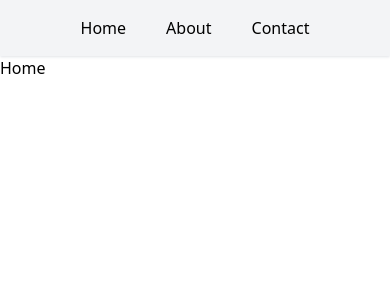
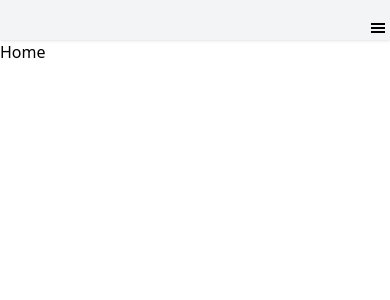
Before and after one commit to mixod/Recall, a React (Vite) app: page / in a window 390 px wide. Shown: the top 300 px of the page. Built offline with nearby package versions, Linux system fonts and the light colour scheme.

Commit message:
create a nav bar

```diff
--- a/package.json
+++ b/package.json
@@ -13,6 +13,7 @@
     "@tailwindcss/vite": "^4.0.9",
     "react": "^19.0.0",
     "react-dom": "^19.0.0",
+    "react-icons": "^5.5.0",
     "react-router-dom": "^7.2.0",
     "tailwindcss": "^4.0.9"
   },
--- a/src/Content/Navigation/Nav.jsx
+++ b/src/Content/Navigation/Nav.jsx
@@ -1,21 +1,46 @@
 import { useState } from "react";
 import { NavLink } from "react-router-dom";
-
+import { GiHamburgerMenu } from "react-icons/gi";
 function Nav() {
+  const [ShowMediaIcons, setShowMediaIcons] = useState(false);
+  const handleMenuClick = () => {
+    setShowMediaIcons(false);
+  };
   return (
-    <div className="bg-gray-100 shadow shadow-gray-200">
-      <ul className="flex justify-center gap-10 max-w-6xl mx-auto p-4">
+    <>
+      <div className="bg-gray-100 shadow shadow-gray-200 h-10">
+        <div
+          className={
+            ShowMediaIcons
+              ? " flex flex-col flex-wrap justify-center align-center h-10  top-14 fixed w-full lg:static"
+              : "hidden lg:flex justify-end"
+          }
+        >
+          <ul className="flex justify-center gap-10 max-w-6xl mx-auto p-4 ">
             <li>
-          <NavLink to="/home">Home</NavLink>
+              <NavLink to="/home" onClick={handleMenuClick}>
+                Home
+              </NavLink>
             </li>
             <li>
-          <NavLink to="/about">About</NavLink>
+              <NavLink to="/about" onClick={handleMenuClick}>
+                About
+              </NavLink>
             </li>
             <li>
-          <NavLink to="/contact">Contact</NavLink>
+              <NavLink to="/contact" onClick={handleMenuClick}>
+                Contact
+              </NavLink>
             </li>
           </ul>
         </div>
+        <div className="flex lg:hidden p-5 justify-end ">
+          <div onClick={() => setShowMediaIcons(!ShowMediaIcons)}>
+            <GiHamburgerMenu className="fixed" />
+          </div>
+        </div>
+      </div>
+    </>
   );
 }
 
```
Also changed, not shown: 1 other file (tests, documents, lock files or other folders). Lines whose indentation alone changed are shown as unchanged.
